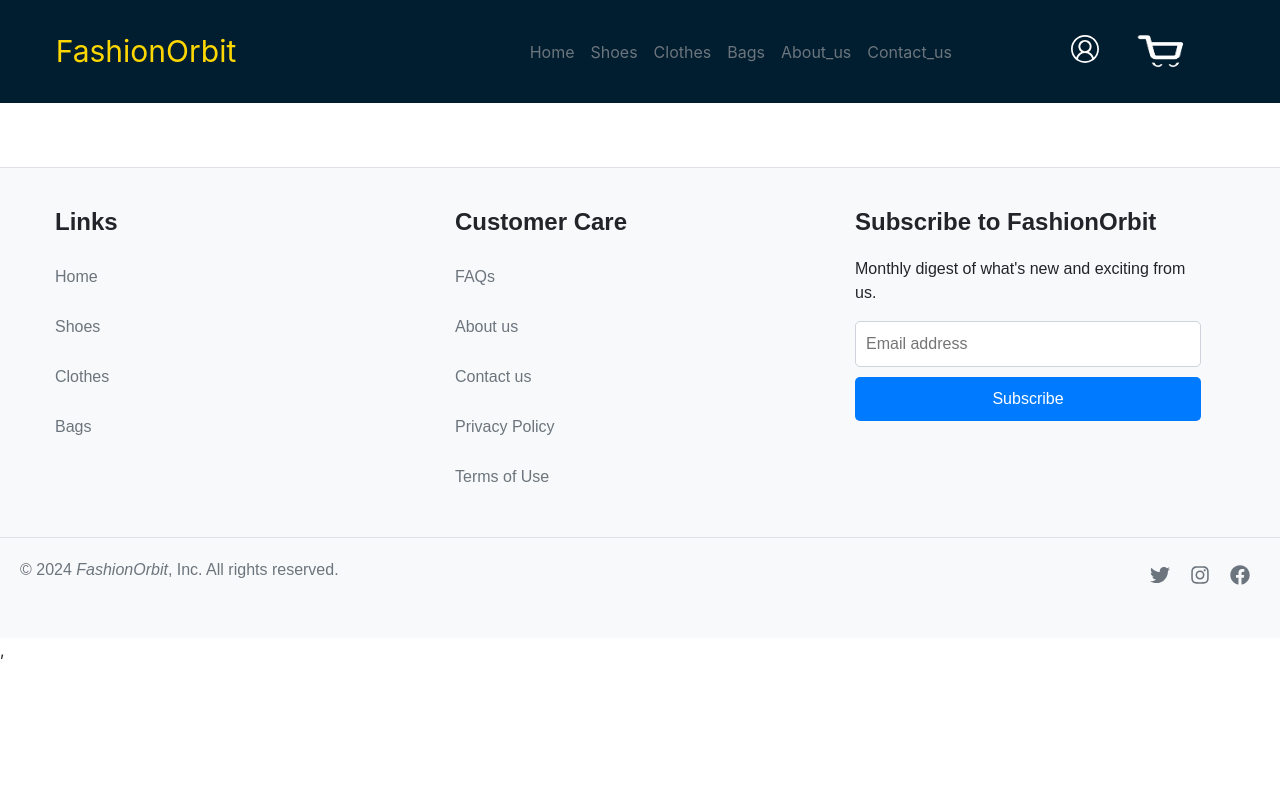
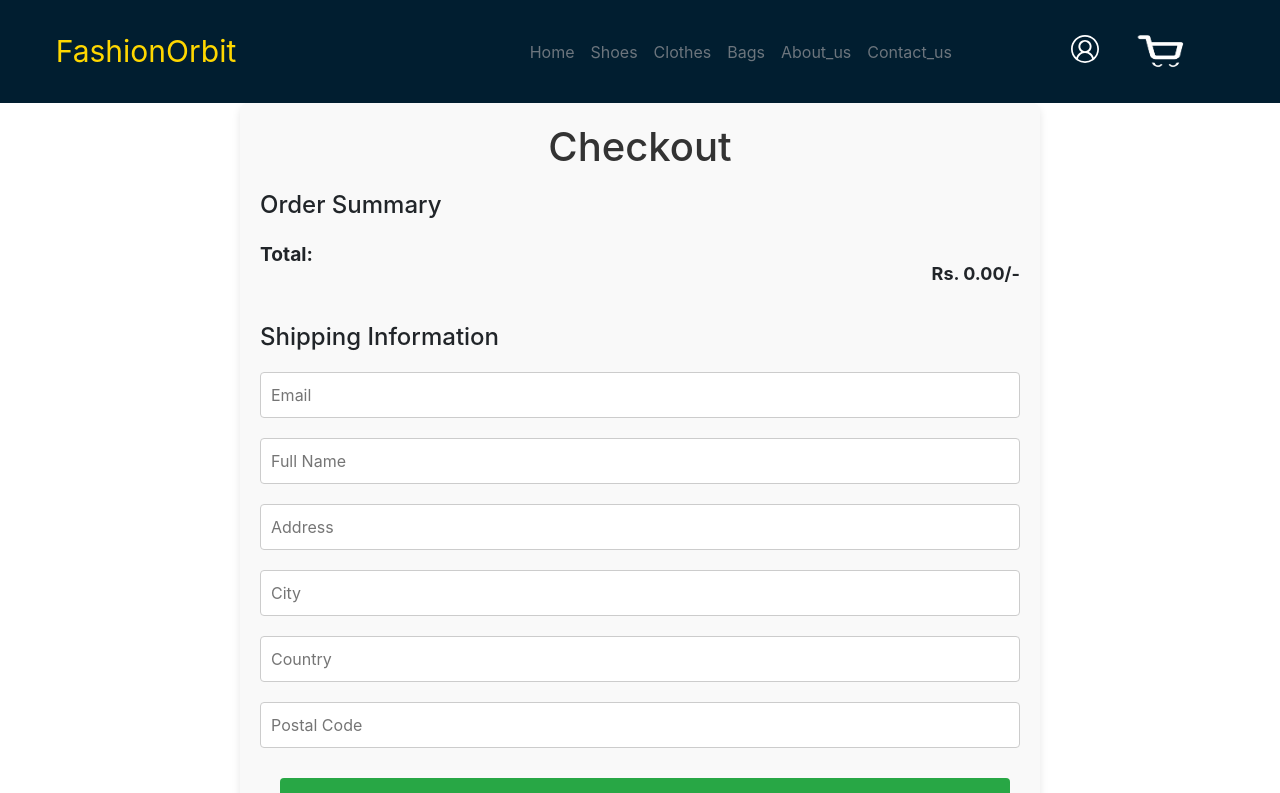
Before and after one commit to Alishba-Waris/fashion_orbit, a React (Create React App) app: page /checkout in a window 1280 px wide. Shown: the top 793 px of the page. Built offline with nearby package versions, Linux system fonts and the light colour scheme.

Commit message:
design checkout page with order summary and shipping information

```diff
--- a/src/App.js
+++ b/src/App.js
@@ -11,6 +11,7 @@ import Faqs from "./components/pages/Faqs";
 import PrivacyPolicy from "./components/pages/PrivacyPolicy";
 import ProductDetails from "./components/ProductDetails";
 import ViewCart from "./components/ViewCart";
+import Checkout from "./components/Checkout";
 
 
 import Layout from "./components/layout/Layout";
@@ -34,6 +35,7 @@ const App = () => {
             <Route path="product_details/:id" element={<ProductDetails />} />
             <Route path="shoe_details/:id" element={<shoeDetails />} />
             <Route path="/view_cart" element={<ViewCart/>} />
+            <Route path="/checkout" element={<Checkout/>} />
           </Routes>
         </Layout>
       </BrowserRouter>
--- /dev/null
+++ b/src/assets/css/Checkout.css
@@ -0,0 +1,82 @@
+
+.checkout-container {
+    max-width: 800px;
+    margin: 0 auto;
+    padding: 20px;
+    background-color: #f9f9f9;
+    border-radius: 8px;
+    box-shadow: 0 4px 8px rgba(0, 0, 0, 0.1);
+}
+
+.checkout-title {
+    text-align: center;
+    font-size: 2.5em;
+    color: #333;
+    margin-bottom: 20px;
+}
+
+.checkout-details {
+    margin-bottom: 20px;
+}
+
+.details-heading {
+    font-size: 1.5em;
+    margin-bottom: 10px;
+}
+
+.order-item {
+    display: flex;
+    justify-content: space-between;
+    padding: 10px 0;
+    border-bottom: 1px solid #ddd;
+}
+
+.item-name {
+    font-weight: bold;
+}
+
+.item-price {
+    color: #333;
+}
+
+.total {
+    display: flex;
+    justify-content: space-between;
+    margin-top: 20px;
+    font-size: 1.2em;
+    font-weight: bold;
+}
+
+.shipping-info {
+    margin-top: 20px;
+}
+
+.input-field {
+    width: 100%;
+    padding: 10px;
+    margin: 10px 0;
+    border: 1px solid #ccc;
+    border-radius: 4px;
+}
+
+.checkout-button {
+    width: 96%;
+    padding: 10px;
+    background-color: #28a745;
+    color: white;
+    border: none;
+    border-radius: 4px;
+    font-size: 1.2em;
+    cursor: pointer;
+    transition: background-color 0.3s ease;
+}
+
+.checkout-button:hover {
+    background-color: #218838;
+}
+
+.error-message {
+    color: red;
+    font-size: 0.9em;
+    margin-top: 0.5em;
+  }
--- /dev/null
+++ b/src/components/Checkout.js
@@ -0,0 +1,79 @@
+
+import React from "react";
+import { useSelector } from "react-redux";
+import "../assets/css/Checkout.css";
+
+const Checkout = () => {
+  const cart = useSelector((state) => state.cart);
+
+  return (
+    <div className="checkout-container">
+      <h1 className="checkout-title">Checkout</h1>
+      <div className="checkout-details">
+        <h2 className="details-heading">Order Summary</h2>
+        {cart.items.map((item) => (
+          <div key={item.id} className="order-item">
+            <img
+              src={item.image}
+              alt={item.description}
+              className="cart-item-image"
+            />
+
+            <p className="item-price">Quantity: {item.quantity}</p>
+            <p className="item-price">Rs. {item.price}/-</p>
+          </div>
+        ))}
+        <div className="total">
+          <p>Total:</p>
+          <p className="total-price">Rs. {cart.totalAmount.toFixed(2)}/-</p>
+        </div>
+      </div>
+      <div className="shipping-info">
+        <h2 className="details-heading">Shipping Information</h2>
+        <form>
+        <input
+            type="text"
+            placeholder="Email"
+            className="input-field"
+            required
+          />
+          <input
+            type="text"
+            placeholder="Full Name"
+            className="input-field"
+            required
+          />
+          <input
+            type="text"
+            placeholder="Address"
+            className="input-field"
+            required
+          />
+          <input
+            type="text"
+            placeholder="City"
+            className="input-field"
+            required
+          />
+          <input
+            type="text"
+            placeholder="Country"
+            className="input-field"
+            required
+          />
+          <input
+            type="text"
+            placeholder="Postal Code"
+            className="input-field"
+            required
+          />
+          <button type="submit" className="checkout-button">
+            Place Order
+          </button>
+        </form>
+      </div>
+    </div>
+  );
+};
+
+export default Checkout;
```
